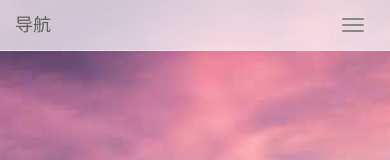
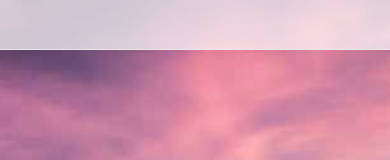
Before and after one commit to ash-sky/blog, a plain HTML site: page index.html in a window 390 px wide. Shown: the top 160 px of the page. Drawn offline with Linux system fonts and the light colour scheme.

Commit message:
Update index.html

```diff
--- a/index.html
+++ b/index.html
@@ -133,14 +133,6 @@
 <body data-spy="scroll" data-target="#menu" style="overflow: auto">
         <nav class="navbar navbar-default navbar-fixed-top">
             <div class="container">
-                <div class="navbar-header">
-                    <a href="#" class="navbar-brand">导航</a>
-                    <button type="button" class="navbar-toggle" data-toggle="collapse" data-target="#navbar-collapse">
-                        <span class="icon-bar"></span>
-                        <span class="icon-bar"></span>
-                        <span class="icon-bar"></span>
-                    </button>
-                </div>
                 <div class="collapse navbar-collapse" id="navbar-collapse">
                     <ul class="nav navbar-nav navbar-right" id="menu">
                         <li class="active" data-menuanchor="page1"><a href="#page1"><span class="glyphicon glyphicon-home"></span> 首页</a></li>
```
